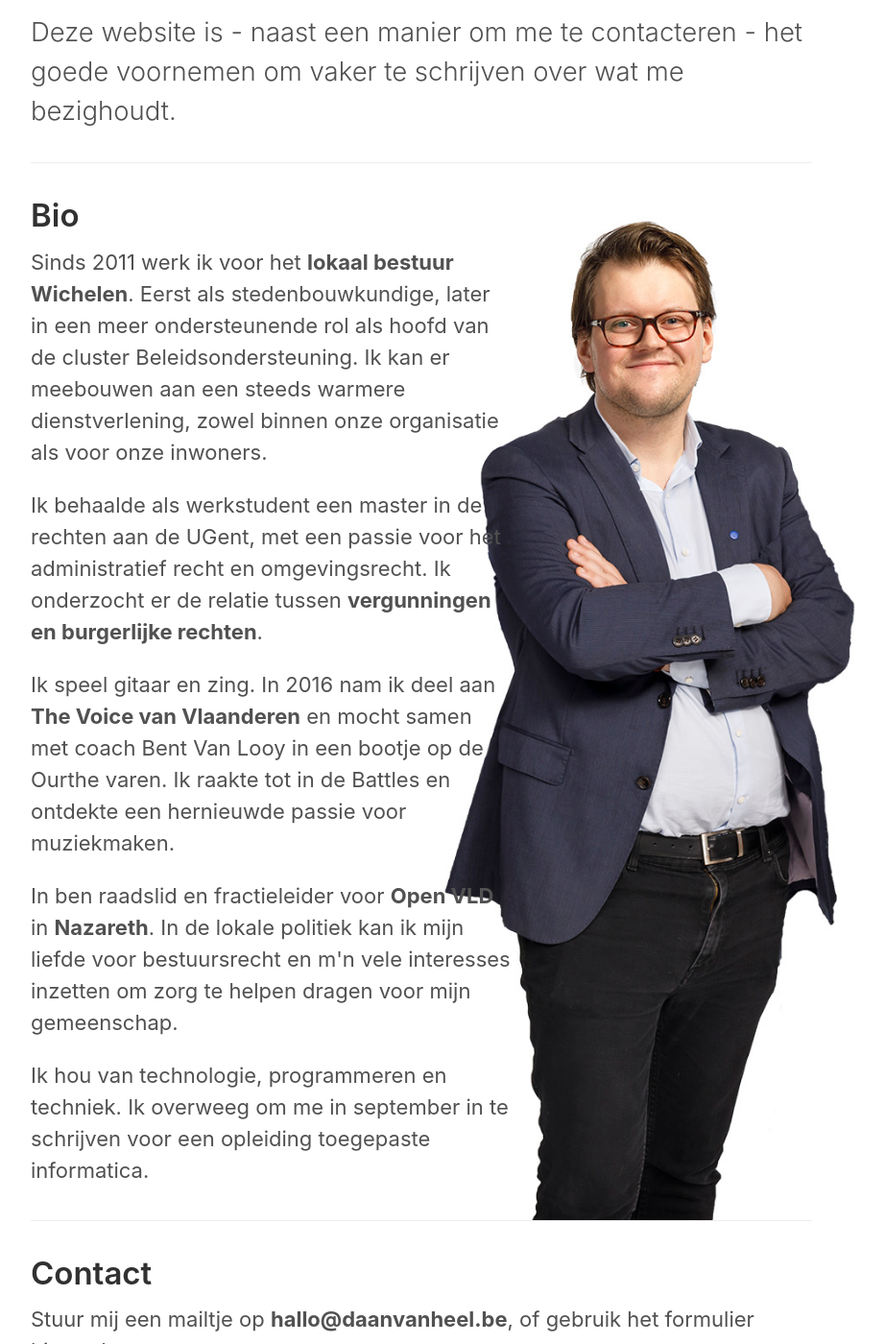
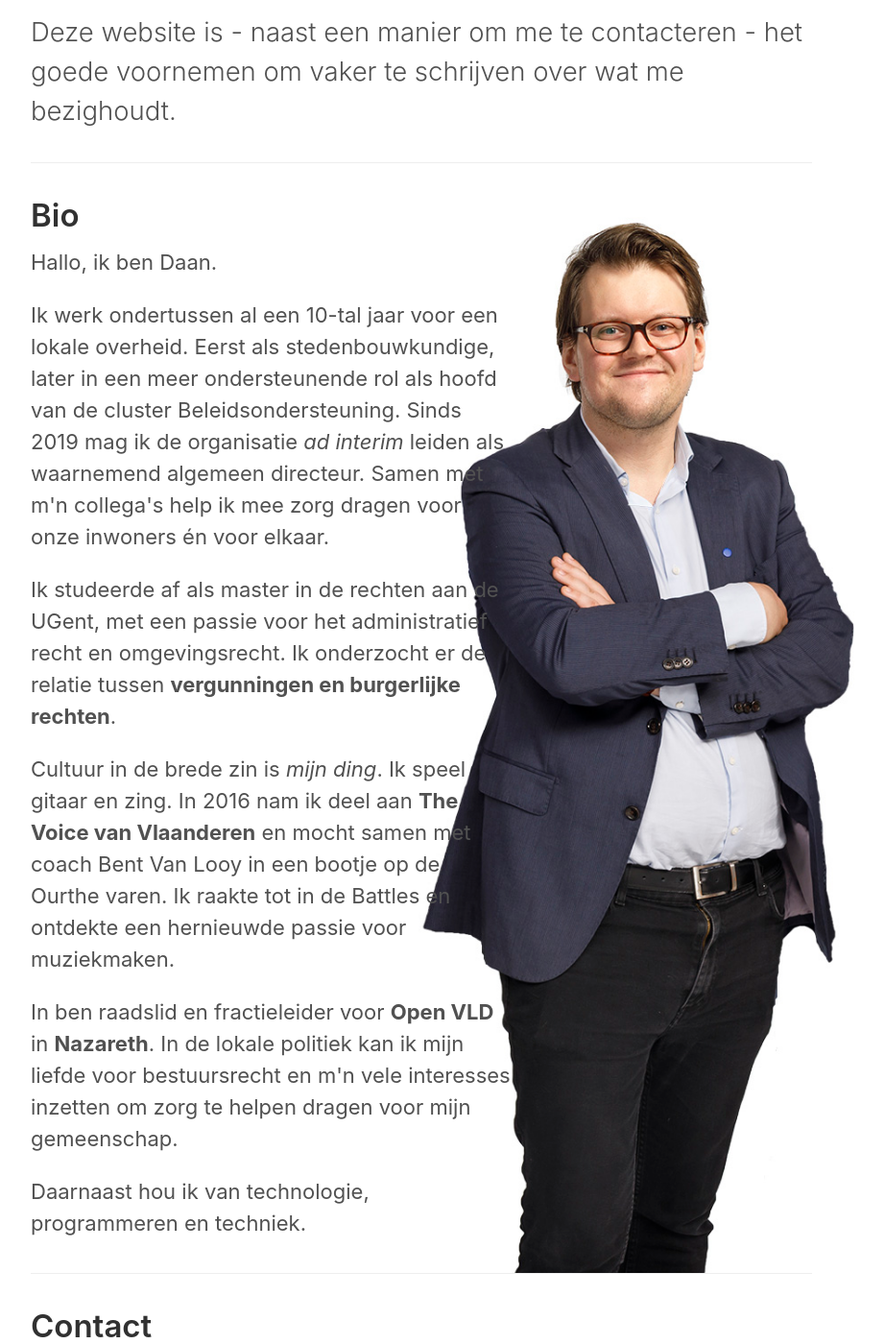
Before and after one commit to daanvanheel/daanvanheel.github.io, a Jekyll site: the page built from over.html, in a window 1280 px wide and 1400 px high, scrolled down 215 px. Shown: the whole window at 96% size, without its empty margins (201-1123 px from the left). Built offline with Jekyll 4.4.1, drawn with Linux system fonts in a browser that asks for light colours.

Commit message:
Update over.html

```diff
--- a/over.html
+++ b/over.html
@@ -11,25 +11,25 @@ title: Hallo,  ik ben Daan.
 
   <h2 id="Bio">Bio</h2>
 
-  <p>Sinds 2011 werk ik voor het <a href="http://wichelen.be" target="_blank">lokaal bestuur Wichelen</a>.
-    Eerst als stedenbouwkundige, later in een meer ondersteunende rol als hoofd van de cluster Beleidsondersteuning.
-    Ik kan er meebouwen aan een steeds warmere dienstverlening, zowel binnen onze organisatie als voor onze inwoners.</p>
+  <p>Hallo, ik ben Daan. </p>
 
-  <p>Ik behaalde als werkstudent een master in de rechten aan de UGent, met een passie voor het administratief recht
+  <p>Ik werk ondertussen al een 10-tal jaar voor een lokale overheid. Eerst als stedenbouwkundige, later in een meer ondersteunende rol als hoofd van de cluster Beleidsondersteuning. Sinds 2019 mag ik de organisatie <em>ad interim</em> leiden als waarnemend algemeen directeur.
+    Samen met m'n collega's help ik mee zorg dragen voor onze inwoners én voor elkaar.</p>
+
+  <p>Ik studeerde af als master in de rechten aan de UGent, met een passie voor het administratief recht
     en omgevingsrecht. Ik onderzocht er de relatie tussen
     <a href="https://lib.ugent.be/en/catalog/rug01:002304288?i=0&q=daan+vanheel" target="_blank">vergunningen en burgerlijke
       rechten</a>.</p>
 
-  <p>Ik speel gitaar en zing. In 2016 nam ik deel aan <a href="https://youtube.com/watch?v=YBdeTxaMIpc" target="_blank">
+  <p>Cultuur in de brede zin is <em>mijn ding</em>. Ik speel gitaar en zing. In 2016 nam ik deel aan <a href="https://youtube.com/watch?v=YBdeTxaMIpc" target="_blank">
     The Voice van Vlaanderen</a> en mocht samen met coach Bent Van Looy in een bootje op de Ourthe varen. Ik raakte tot in de
     Battles en ontdekte een hernieuwde passie voor muziekmaken.</p>
 
-  <p>In  ben raadslid en fractieleider voor <a href="http://openvldnazaretheke.be" target="_blank">Open VLD</a> in
+  <p>In ben raadslid en fractieleider voor <a href="http://openvldnazaretheke.be" target="_blank">Open VLD</a> in
     <a href="http://nazareth.be" target="_blank">Nazareth</a>. In de lokale politiek kan ik mijn liefde voor bestuursrecht
     en m'n vele interesses inzetten om zorg te helpen dragen voor mijn gemeenschap. </p>
 
-  <p>Ik hou van technologie, programmeren en techniek. Ik overweeg om me in september in te schrijven voor een opleiding
-    toegepaste informatica.</p>
+  <p>Daarnaast hou ik van technologie, programmeren en techniek. </p>
 
 </div>
 
```
